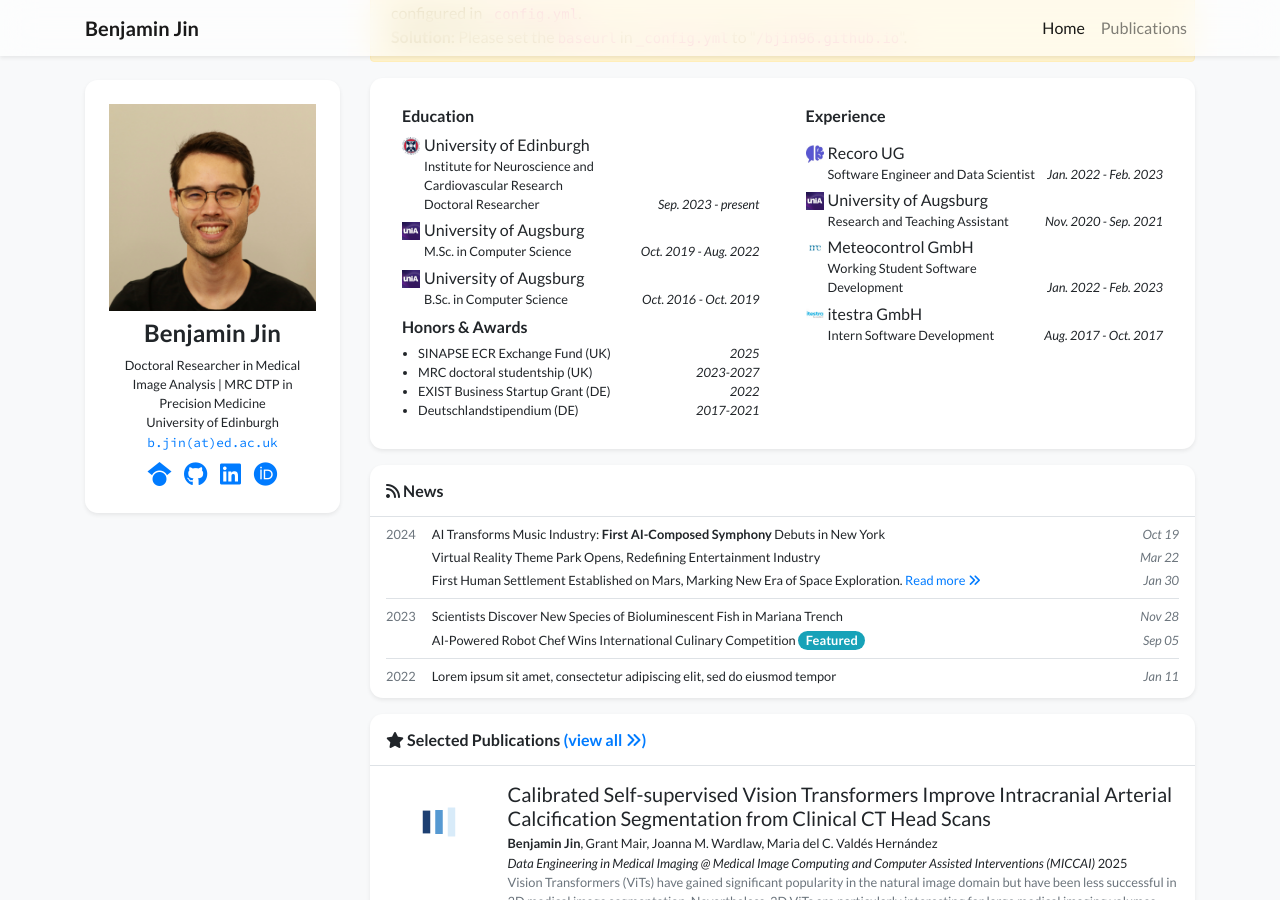
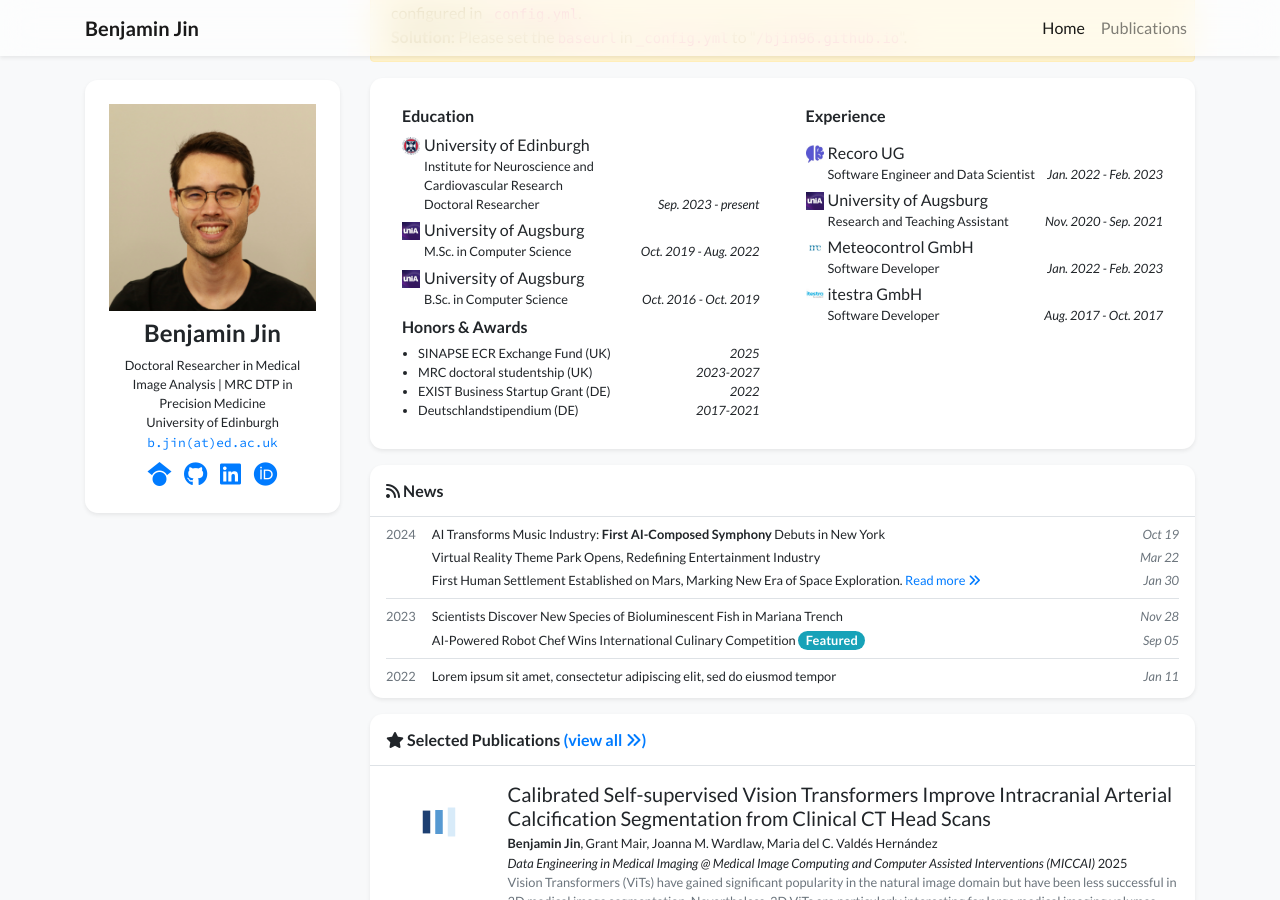
Before and after one commit to bjin96/bjin96.github.io, a Jekyll site: the page built from index.html, in a window 1280 px wide and 900 px high, scrolled down 414 px. Built offline with Jekyll 4.4.1, drawn with Linux system fonts in a browser that asks for light colours; nearby versions of some CDN libraries; a style sheet for code colours, icons or effects is not loaded.

Commit message:
Update profile

```diff
--- a/_data/profile.yml
+++ b/_data/profile.yml
@@ -29,7 +29,7 @@ short_bio: >-
 
 portrait_url: /assets/images/photos/portrait.jpg
 portrait_caption: >-
-  Photo by Manja Vitolic on Unsplash (this caption is optional, comment it out to disable).
+  Benjamin Jin
 
 education:
 - name: University of Edinburgh
@@ -59,11 +59,11 @@ experience:
     date: Nov. 2020 - Sep. 2021
   - name: Meteocontrol GmbH
     logo: /assets/images/badges/meteocontrol_logo.png
-    position: Working Student Software Development
+    position: Software Developer
     date: Jan. 2022 - Feb. 2023
   - name: itestra GmbH
     logo: /assets/images/badges/itestra_logo.png
-    position: Intern Software Development
+    position: Software Developer
     date: Aug. 2017 - Oct. 2017
 
 awards:
```
